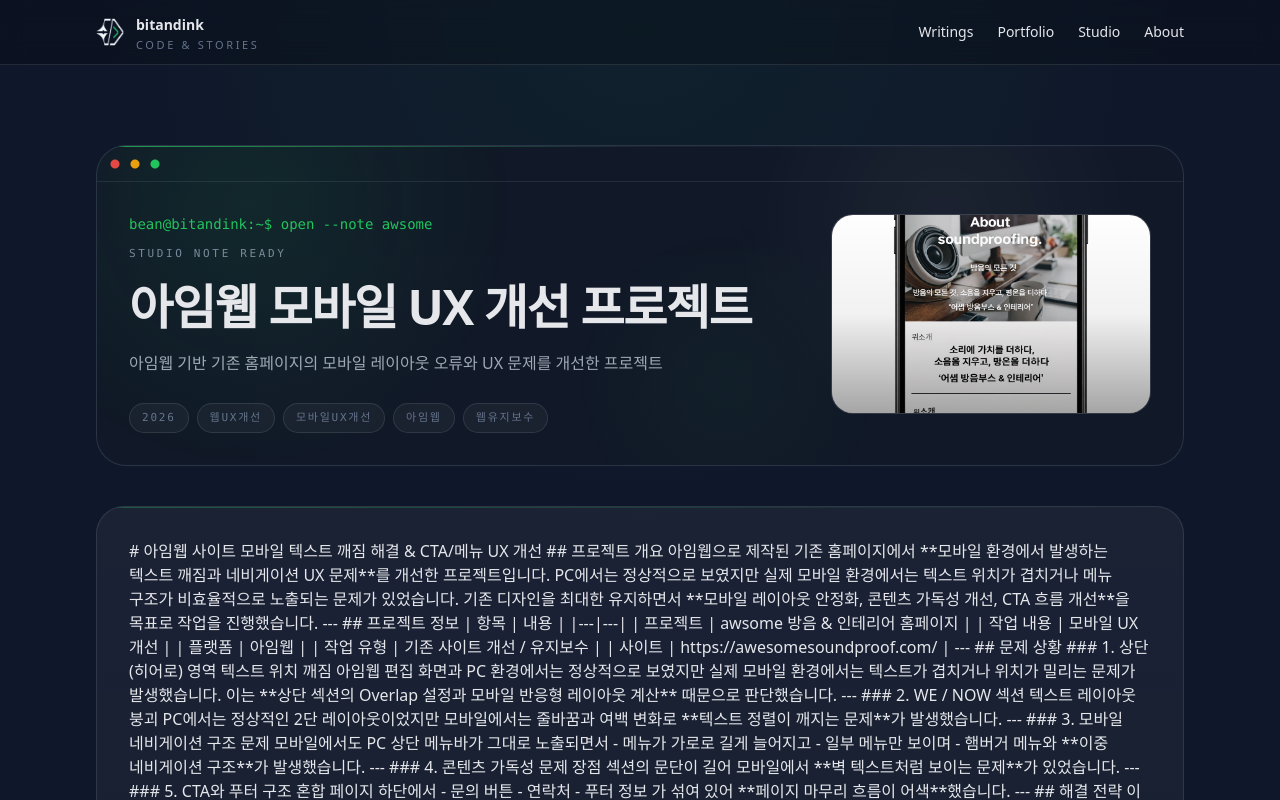
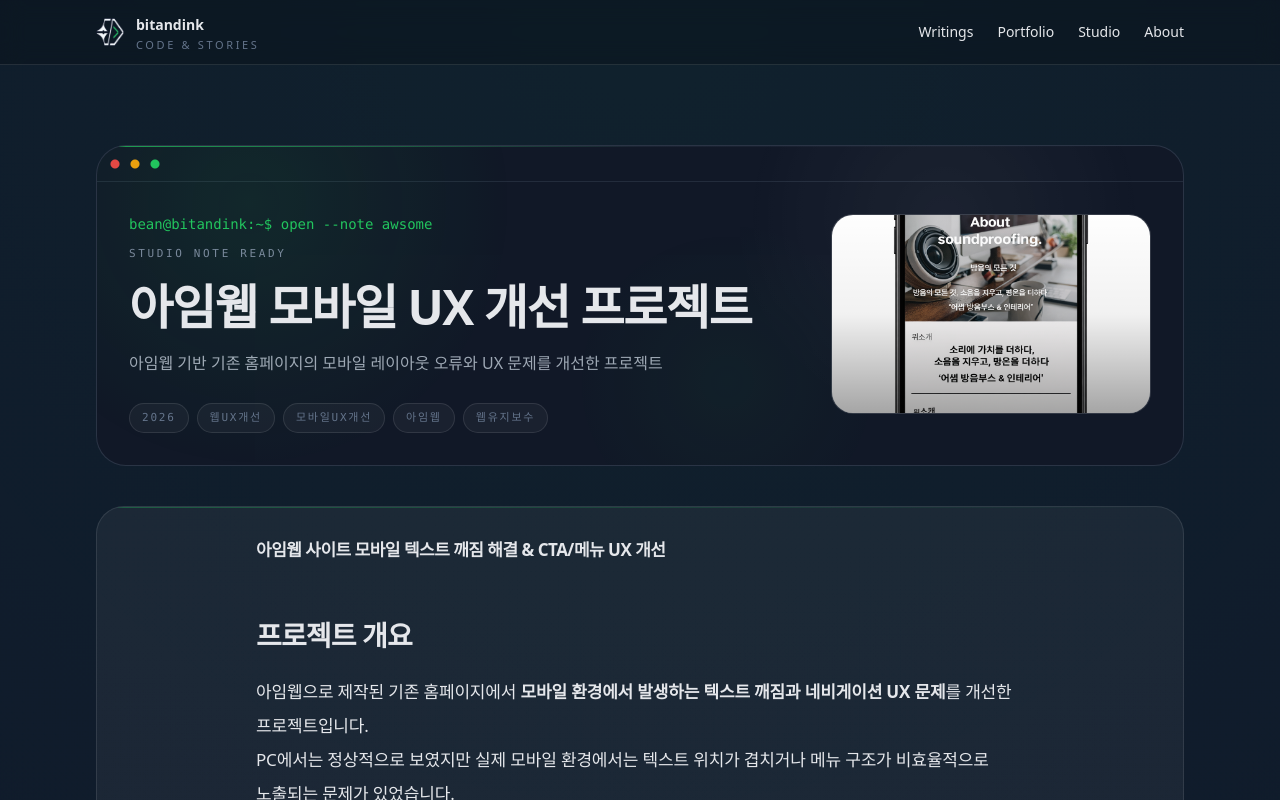
Before and after one commit to bluebeen/bitandink, a Next.js app: page /studio/awsome in a window 1280 px wide. Shown: the top 800 px of the page. Built offline with nearby package versions, Linux system fonts and the light colour scheme.

Commit message:
ux detail check

```diff
--- a/src/app/globals.css
+++ b/src/app/globals.css
@@ -565,60 +565,6 @@
   }
 }
 
-/* =========================
-   ARTICLE TYPOGRAPHY
-========================= */
-
-.article-body {
-  line-height: 1.9;
-  font-size: 1.05rem;
-  max-width: 680px;
-}
-
-.article-body p {
-  margin-top: 1.4rem;
-  margin-bottom: 1.4rem;
-}
-
-.article-body h2 {
-  margin-top: 3rem;
-  margin-bottom: 1.2rem;
-}
-
-.article-body h3 {
-  margin-top: 2rem;
-  margin-bottom: 1rem;
-}
-
-.article-body ul,
-.article-body ol {
-  margin-top: 1.4rem;
-  margin-bottom: 1.4rem;
-}
-
-.article-body li {
-  margin-top: 0.4rem;
-}
-
-.article-body blockquote {
-  border-left: 2px solid rgba(255,255,255,0.15);
-  padding-left: 1rem;
-  opacity: 0.9;
-}
-
-.article-body code {
-  font-size: 0.9em;
-}
-
-@media (max-width: 768px) {
-
-  .article-body {
-    font-size: 1rem;
-    line-height: 1.85;
-  }
-
-}
-
 @keyframes bean-float {
   0%, 100% {
     transform: translateY(0px);
--- a/src/app/portfolio/page.tsx
+++ b/src/app/portfolio/page.tsx
@@ -30,7 +30,7 @@
           <div className="relative space-y-8 px-4 py-4 md:space-y-10 md:px-5 md:py-5">
             <SectionCommandHeader
               command="open --portfolio"
-              status="selected works loaded"
+              status="> selected works loaded"
               title="Portfolio"
               description="문제를 정의하고 구조를 설계한 뒤, 화면과 흐름으로 구현한 작업들."
               variant="portfolio"
--- a/src/app/studio/[slug]/page.tsx
+++ b/src/app/studio/[slug]/page.tsx
@@ -1,7 +1,15 @@
 import { notFound } from "next/navigation";
+import { MDXRemote } from "next-mdx-remote/rsc";
+
 import Container from "@/components/common/Container";
 import DetailCommandHero from "@/components/common/DetailCommandHero";
-import { getAllStudios, getStudioBySlug } from "@/lib/studio";
+import DetailPager from "@/components/common/DetailPager";
+
+import {
+  getAllStudios,
+  getStudioBySlug,
+  getAdjacentStudios,
+} from "@/lib/studio";
 
 type Props = {
   params: Promise<{
@@ -22,6 +30,8 @@
   if (!item) {
     notFound();
   }
+
+  const { prev, next } = getAdjacentStudios(item.slug);
 
   const meta = [item.year, ...(item.tags ?? []).slice(0, 4)].filter(
     Boolean
@@ -44,9 +54,31 @@
 
           <div className="relative overflow-hidden rounded-[28px] border border-white/10 bg-[linear-gradient(to_bottom,rgba(255,255,255,0.05),rgba(255,255,255,0.03))] px-5 py-6 md:px-8 md:py-8">
             <div className="pointer-events-none absolute inset-x-0 top-0 h-px bg-[linear-gradient(to_right,rgba(34,197,94,0.35),transparent)]" />
-            <article className="prose prose-invert max-w-none">
-              <div>{item.content}</div>
+
+            <article className="writing-body prose prose-invert mx-auto max-w-3xl prose-headings:text-[var(--color-text)] prose-p:text-[var(--color-sub)] prose-strong:text-[var(--color-text)] prose-li:text-[var(--color-sub)]">
+              <MDXRemote source={item.content} />
             </article>
+
+            <DetailPager
+              prev={
+                prev
+                  ? {
+                      href: `/studio/${prev.slug}`,
+                      label: prev.title,
+                    }
+                  : null
+              }
+              next={
+                next
+                  ? {
+                      href: `/studio/${next.slug}`,
+                      label: next.title,
+                    }
+                  : null
+              }
+              indexHref="/studio"
+              indexLabel="Studio 목록으로"
+            />
           </div>
         </div>
       </Container>
--- a/src/app/studio/page.tsx
+++ b/src/app/studio/page.tsx
@@ -28,7 +28,7 @@
           <div className="relative space-y-8 px-4 py-4 md:space-y-10 md:px-5 md:py-5">
             <SectionCommandHeader
               command="open --studio"
-              status="visual archive ready"
+              status="> visual archive ready"
               title="Studio"
               description="실험, 기록, 시각적 메모를 모아두는 작업실 아카이브."
               variant="studio"
--- a/src/app/writings/[category]/[slug]/page.tsx
+++ b/src/app/writings/[category]/[slug]/page.tsx
@@ -8,6 +8,7 @@
 import Comments from "@/components/common/Comments";
 import ViewCounter from "@/components/common/ViewCounter";
 import PostKeyboardNav from "@/components/common/PostKeyboardNav";
+import DetailPager from "@/components/common/DetailPager";
 
 import {
   getAllWritingParams,
@@ -114,33 +115,30 @@
             </div>
           </header>
 
-          <div className="article-body prose prose-invert mx-auto mt-10 max-w-3xl prose-headings:text-[var(--color-text)] prose-p:text-[var(--color-sub)] prose-strong:text-[var(--color-text)] prose-li:text-[var(--color-sub)]">
+          <div className="writing-body prose prose-invert mx-auto mt-10 max-w-3xl prose-headings:text-[var(--color-text)] prose-p:text-[var(--color-sub)] prose-strong:text-[var(--color-text)] prose-li:text-[var(--color-sub)]">
             <MDXRemote source={post.content} />
           </div>
 
-          <div className="mx-auto mt-16 max-w-3xl border-t border-white/10 pt-10">
-            <div className="flex justify-between gap-6 text-sm">
-              {prev ? (
-                <Link
-                  href={`/writings/${prev.category}/${prev.slug}`}
-                  className="opacity-70 transition hover:opacity-100"
-                >
-                  ← {prev.title}
-                </Link>
-              ) : (
-                <div />
-              )}
-
-              {next ? (
-                <Link
-                  href={`/writings/${next.category}/${next.slug}`}
-                  className="text-right opacity-70 transition hover:opacity-100"
-                >
-                  {next.title} →
-                </Link>
-              ) : null}
-            </div>
-          </div>
+          <DetailPager
+            prev={
+              prev
+                ? {
+                    href: `/writings/${prev.category}/${prev.slug}`,
+                    label: prev.title,
+                  }
+                : null
+            }
+            next={
+              next
+                ? {
+                    href: `/writings/${next.category}/${next.slug}`,
+                    label: next.title,
+                  }
+                : null
+            }
+            indexHref={`/writings/${post.category}`}
+            indexLabel={`${getCategoryLabel(post.category)} 목록으로`}
+          />
 
           <Comments slug={post.slug} category={post.category} />
         </article>
--- /dev/null
+++ b/src/components/common/DetailPager.tsx
@@ -0,0 +1,92 @@
+import Link from "next/link";
+
+type PagerItem = {
+  href: string;
+  label: string;
+};
+
+type Props = {
+  prev?: PagerItem | null;
+  next?: PagerItem | null;
+  indexHref: string;
+  indexLabel?: string;
+};
+
+export default function DetailPager({
+  prev,
+  next,
+  indexHref,
+  indexLabel = "return to index",
+}: Props) {
+  return (
+    <nav
+      aria-label="Detail navigation"
+      className="mx-auto mt-16 max-w-3xl border-t border-white/10 pt-8"
+    >
+      {/* terminal header */}
+
+      <p className="mb-6 font-mono text-xs uppercase tracking-[0.22em] text-[var(--color-accent)]">
+        navigation / records
+      </p>
+
+      <div className="grid gap-4 md:grid-cols-3">
+        {/* prev */}
+
+        <div>
+          {prev ? (
+            <Link
+              href={prev.href}
+              className="group block rounded-2xl border border-white/10 bg-white/[0.03] px-4 py-4 transition hover:border-[var(--color-accent)]/40 hover:bg-white/[0.05]"
+            >
+              <p className="font-mono text-[11px] uppercase tracking-[0.2em] text-[var(--color-accent)]">
+                ← prev record
+              </p>
+
+              <p className="mt-2 line-clamp-2 text-sm leading-6 text-[var(--color-text)] group-hover:text-[var(--color-accent)]">
+                {prev.label}
+              </p>
+            </Link>
+          ) : (
+            <div className="rounded-2xl border border-dashed border-white/10 px-4 py-4 text-sm text-[var(--color-sub)] opacity-60">
+              no previous record
+            </div>
+          )}
+        </div>
+
+        {/* index */}
+
+        <div>
+          <Link
+            href={indexHref}
+            className="flex h-full items-center justify-center rounded-2xl border border-white/10 bg-white/[0.03] px-4 py-4 text-sm font-mono tracking-[0.05em] text-[var(--color-text)] transition hover:border-[var(--color-accent)]/40 hover:text-[var(--color-accent)]"
+          >
+            $ {indexLabel}
+          </Link>
+        </div>
+
+        {/* next */}
+
+        <div>
+          {next ? (
+            <Link
+              href={next.href}
+              className="group block rounded-2xl border border-white/10 bg-white/[0.03] px-4 py-4 text-right transition hover:border-[var(--color-accent)]/40 hover:bg-white/[0.05]"
+            >
+              <p className="font-mono text-[11px] uppercase tracking-[0.2em] text-[var(--color-accent)]">
+                next record →
+              </p>
+
+              <p className="mt-2 line-clamp-2 text-sm leading-6 text-[var(--color-text)] group-hover:text-[var(--color-accent)]">
+                {next.label}
+              </p>
+            </Link>
+          ) : (
+            <div className="rounded-2xl border border-dashed border-white/10 px-4 py-4 text-right text-sm text-[var(--color-sub)] opacity-60">
+              no next record
+            </div>
+          )}
+        </div>
+      </div>
+    </nav>
+  );
+}
--- a/src/lib/cx.ts
+++ b/src/lib/cx.ts
@@ -1,3 +1,3 @@
 export function cx(...classes: Array<string | false | null | undefined>) {
     return classes.filter(Boolean).join(" ");
-  }
+}
--- a/src/lib/portfolio.ts
+++ b/src/lib/portfolio.ts
@@ -76,3 +76,13 @@
 export function getRecentProjects(limit = 5) {
   return getAllProjects().slice(0, limit);
 }
+
+export function getAdjacentProjects(slug: string) {
+  const items = getAllProjects();
+  const index = items.findIndex((item) => item.slug === slug);
+
+  const prev = index > 0 ? items[index - 1] : null;
+  const next = index < items.length - 1 ? items[index + 1] : null;
+
+  return { prev, next };
+}
--- a/src/lib/studio.ts
+++ b/src/lib/studio.ts
@@ -66,3 +66,13 @@
 export function getRecentStudios(limit = 5) {
   return getAllStudios().slice(0, limit);
 }
+
+export function getAdjacentStudios(slug: string) {
+  const items = getAllStudios();
+  const index = items.findIndex((item) => item.slug === slug);
+
+  const prev = index > 0 ? items[index - 1] : null;
+  const next = index < items.length - 1 ? items[index + 1] : null;
+
+  return { prev, next };
+}
--- a/src/mdx-content/studio/posts/awsome.mdx
+++ b/src/mdx-content/studio/posts/awsome.mdx
@@ -13,6 +13,7 @@
   - "아임웹"
   - "웹유지보수"
 ---
+
 # 아임웹 사이트 모바일 텍스트 깨짐 해결 & CTA/메뉴 UX 개선
 
 ## 프로젝트 개요
--- a/src/mdx-content/studio/posts/chaeum.mdx
+++ b/src/mdx-content/studio/posts/chaeum.mdx
@@ -12,6 +12,7 @@
   - "반응형웹"
   - "웹개발"
 ---
+
 # 채움119 소방점검 홈페이지 제작
 
 ## Project Overview
```
Also changed, not shown: src/app/portfolio/[slug]/page.tsx (+56 -3 lines).
